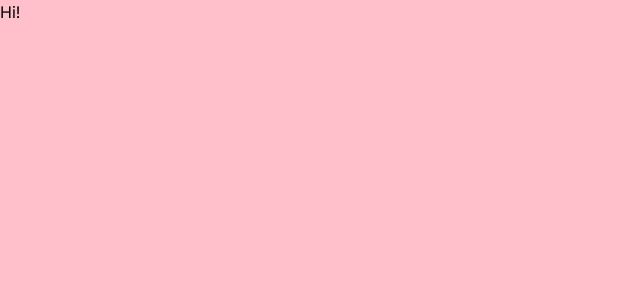
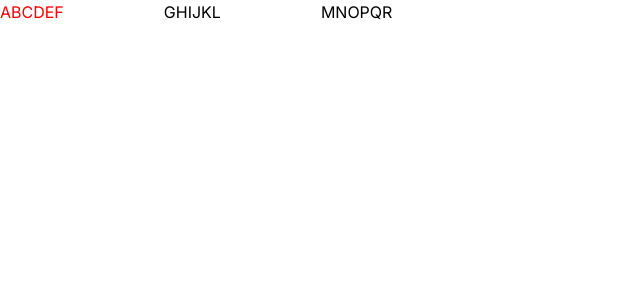
Before and after one commit to tathyagarg/tathyagarg.github.io, a Next.js app: page / in a window 1280 px wide. Shown: the top 300 px of the page, without its empty margins (0-640 px from the left). Built offline with nearby package versions, Linux system fonts and the light colour scheme.

Commit message:
It does a bit but not much

```diff
--- a/src/app/globals.css
+++ b/src/app/globals.css
@@ -16,7 +16,11 @@
   }
 }
 
-body {
-  color: rgb(var(--foreground-rgb));
-  background-color: pink;
+.navbar a {
+  float: left;
+  margin-right: 100px;
 }
+
+.navbar a:hover {
+  color: red;
+}
--- a/src/app/layout.js
+++ b/src/app/layout.js
@@ -4,8 +4,7 @@ import "./globals.css";
 const inter = Inter({ subsets: ["latin"] });
 
 export const metadata = {
-  title: "Create Next App",
-  description: "Generated by create next app",
+  title: "Tathya's Portfolio",
 };
 
 export default function RootLayout({ children }) {
--- a/src/app/page.js
+++ b/src/app/page.js
@@ -1,5 +1,9 @@
 export default function Home() {
   return (
-    <><h1>Hi!</h1></>
+    <div className='navbar'>
+    <a>ABCDEF</a>
+    <a>GHIJKL</a>
+    <a>MNOPQR</a>
+    </div>
   );
 }
```
Also changed, not shown: index.html (deleted, +0 -13 lines).
